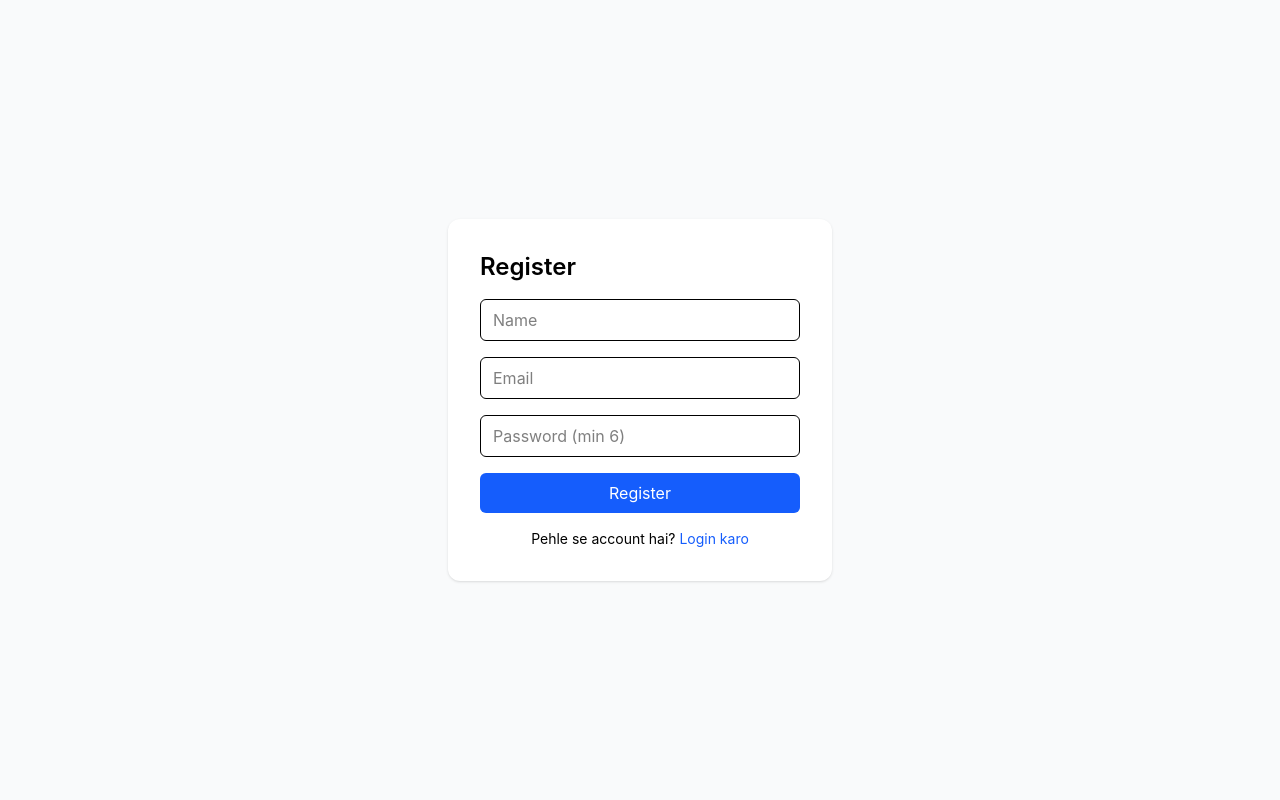
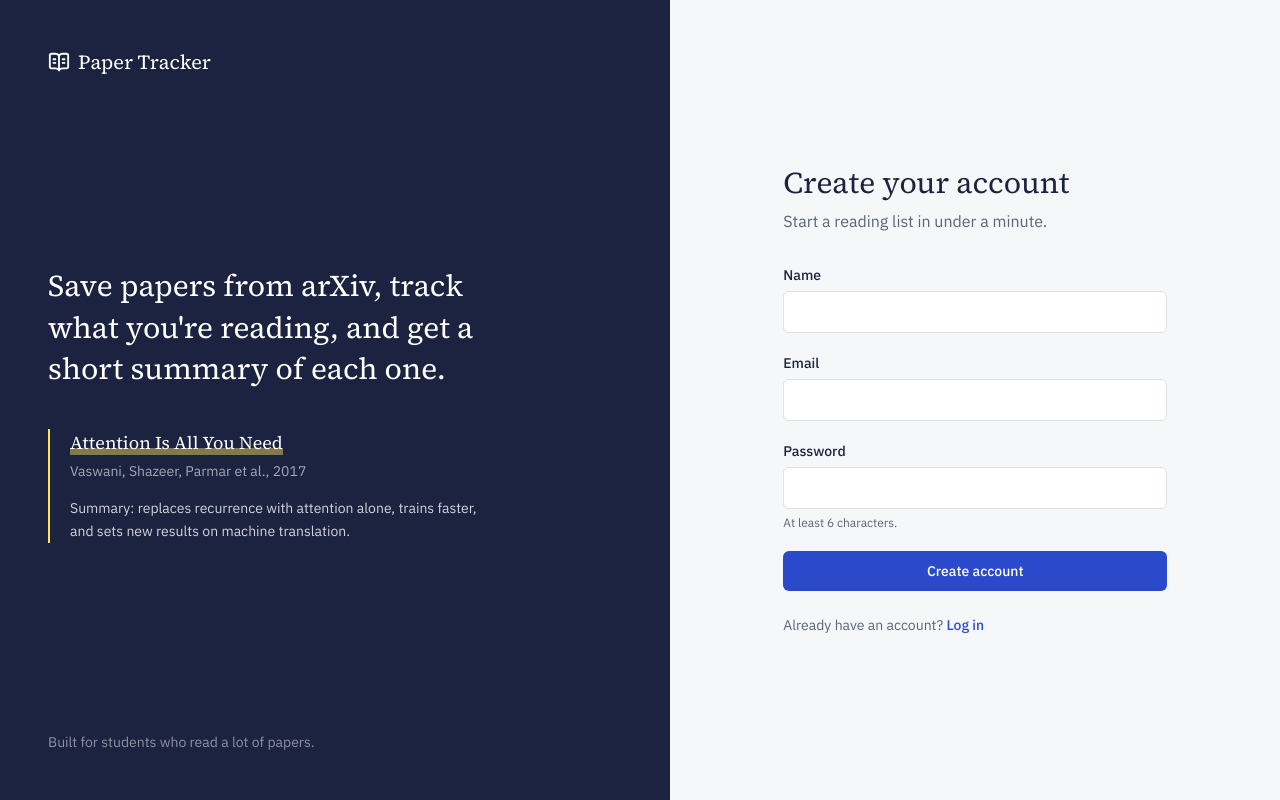
Before and after one commit to San1357/paper-tracker, a React (Vite) app in the folder client/: page /register in a window 1280 px wide. Built offline with nearby package versions, Linux system fonts and the light colour scheme; no server answers.

Commit message:
UI: design system, new auth pages and navbar

```diff
--- a/client/index.html
+++ b/client/index.html
@@ -4,7 +4,13 @@
     <meta charset="UTF-8" />
     <link rel="icon" type="image/svg+xml" href="/favicon.svg" />
     <meta name="viewport" content="width=device-width, initial-scale=1.0" />
-    <title>client</title>
+    <link rel="preconnect" href="https://fonts.googleapis.com" />
+    <link rel="preconnect" href="https://fonts.gstatic.com" crossorigin />
+    <link
+      href="https://fonts.googleapis.com/css2?family=IBM+Plex+Sans:wght@400;500;600&family=Source+Serif+4:opsz,wght@8..60,400;8..60,600&display=swap"
+      rel="stylesheet"
+    />
+    <title>Paper Tracker</title>
   </head>
   <body>
     <div id="root"></div>
--- a/client/package.json
+++ b/client/package.json
@@ -12,6 +12,7 @@
   "dependencies": {
     "@tailwindcss/vite": "^4.3.3",
     "axios": "^1.20.0",
+    "lucide-react": "^1.55.0",
     "react": "^19.2.8",
     "react-dom": "^19.2.8",
     "react-router-dom": "^7.18.4",
--- a/client/src/App.jsx
+++ b/client/src/App.jsx
@@ -9,9 +9,11 @@ import PaperDetail from "./pages/PaperDetail";
 
 function Layout() {
   return (
-    <div className="min-h-screen bg-gray-50">
+    <div className="min-h-screen">
       <Navbar />
-      <Outlet />
+      <main>
+        <Outlet />
+      </main>
     </div>
   );
 }
--- /dev/null
+++ b/client/src/components/AuthLayout.jsx
@@ -0,0 +1,51 @@
+import { BookOpenText } from "lucide-react";
+
+function Wordmark({ className = "" }) {
+  return (
+    <div className={`flex items-center gap-2 font-serif text-xl ${className}`}>
+      <BookOpenText size={22} aria-hidden="true" />
+      Paper Tracker
+    </div>
+  );
+}
+
+export default function AuthLayout({ title, subtitle, children, footer }) {
+  return (
+    <div className="grid min-h-screen lg:grid-cols-[1.1fr_1fr]">
+      {/* Left panel: sirf bade screen pe */}
+      <aside className="hidden flex-col justify-between bg-ink p-12 text-white lg:flex">
+        <Wordmark />
+
+        <div className="max-w-md">
+          <p className="font-serif text-3xl leading-snug">
+            Save papers from arXiv, track what you're reading, and get a short summary of each one.
+          </p>
+
+          <figure className="mt-10 border-l-2 border-highlight pl-5">
+            <p className="font-serif text-lg">
+              <span className="highlight-dark">Attention Is All You Need</span>
+            </p>
+            <p className="mt-1 text-sm text-white/60">Vaswani, Shazeer, Parmar et al., 2017</p>
+            <p className="mt-4 text-sm leading-relaxed text-white/80">
+              Summary: replaces recurrence with attention alone, trains faster, and sets new
+              results on machine translation.
+            </p>
+          </figure>
+        </div>
+
+        <p className="text-sm text-white/50">Built for students who read a lot of papers.</p>
+      </aside>
+
+      {/* Right: form */}
+      <main className="flex items-center justify-center p-6 sm:p-10">
+        <div className="w-full max-w-sm">
+          <Wordmark className="mb-10 text-ink lg:hidden" />
+          <h1 className="font-serif text-3xl">{title}</h1>
+          <p className="mt-2 text-ink-soft">{subtitle}</p>
+          <div className="mt-8">{children}</div>
+          {footer && <p className="mt-6 text-sm text-ink-soft">{footer}</p>}
+        </div>
+      </main>
+    </div>
+  );
+}
--- a/client/src/components/Navbar.jsx
+++ b/client/src/components/Navbar.jsx
@@ -1,9 +1,11 @@
 import { Link, useNavigate } from "react-router-dom";
+import { BookOpenText, Plus, LogOut } from "lucide-react";
 import { useAuth } from "../context/AuthContext";
 
 export default function Navbar() {
   const { user, logout } = useAuth();
   const navigate = useNavigate();
+  const initial = user?.name?.[0]?.toUpperCase() || "?";
 
   const handleLogout = () => {
     logout();
@@ -11,15 +13,38 @@ export default function Navbar() {
   };
 
   return (
-    <nav className="bg-white border-b px-6 py-3 flex items-center justify-between">
-      <Link to="/" className="text-lg font-semibold">📄 Paper Tracker</Link>
-      <div className="flex items-center gap-4">
-        <Link to="/papers/new" className="bg-blue-600 text-white px-3 py-1.5 rounded-md text-sm">
-          + Add Paper
+    <header className="sticky top-0 z-10 border-b border-rule bg-paper/90 backdrop-blur">
+      <div className="mx-auto flex h-16 max-w-6xl items-center justify-between px-4 sm:px-6">
+        <Link to="/" className="flex items-center gap-2 font-serif text-xl text-ink">
+          <BookOpenText size={22} className="text-pen" aria-hidden="true" />
+          Paper Tracker
         </Link>
-        <span className="text-sm text-gray-600">{user?.name}</span>
-        <button onClick={handleLogout} className="text-sm text-red-600">Logout</button>
+
+        <div className="flex items-center gap-3">
+          <Link to="/papers/new" className="btn btn-primary" aria-label="Add paper">
+            <Plus size={16} aria-hidden="true" />
+            <span className="hidden sm:inline">Add paper</span>
+          </Link>
+
+          <div className="flex items-center gap-2 border-l border-rule pl-3">
+            <span
+              className="grid h-8 w-8 place-items-center rounded-full bg-pen/10 text-sm font-semibold text-pen"
+              aria-hidden="true"
+            >
+              {initial}
+            </span>
+            <span className="hidden text-sm text-ink-soft md:inline">{user?.name}</span>
+            <button
+              onClick={handleLogout}
+              className="rounded-md p-2 text-ink-soft hover:bg-white hover:text-ink"
+              aria-label="Log out"
+              title="Log out"
+            >
+              <LogOut size={18} aria-hidden="true" />
+            </button>
+          </div>
+        </div>
       </div>
-    </nav>
+    </header>
   );
 }
--- a/client/src/index.css
+++ b/client/src/index.css
@@ -1 +1,67 @@
 @import "tailwindcss";
+
+/* Colors aur fonts: ab "bg-paper", "text-ink", "font-serif" jaisi classes kaam karengi */
+@theme {
+  --font-sans: "IBM Plex Sans", ui-sans-serif, system-ui, sans-serif;
+  --font-serif: "Source Serif 4", Georgia, serif;
+
+  --color-paper: #f6f7f9;
+  --color-ink: #1b2340;
+  --color-ink-soft: #5b6478;
+  --color-pen: #2b4acb;
+  --color-pen-dark: #1f37a0;
+  --color-rule: #dde1e8;
+  --color-highlight: #ffe45c;
+}
+
+body {
+  background: var(--color-paper);
+  color: var(--color-ink);
+  font-family: var(--font-sans);
+  -webkit-font-smoothing: antialiased;
+}
+
+/* Keyboard se navigate karne walon ke liye saaf focus ring */
+:focus-visible {
+  outline: 2px solid var(--color-pen);
+  outline-offset: 2px;
+}
+
+@layer components {
+  .btn {
+    @apply inline-flex items-center justify-center gap-2 rounded-md px-4 py-2 text-sm font-medium transition-colors disabled:cursor-not-allowed disabled:opacity-50;
+  }
+  .btn-primary {
+    @apply bg-pen text-white hover:bg-pen-dark;
+  }
+  .btn-secondary {
+    @apply border border-rule bg-white text-ink hover:bg-paper;
+  }
+  .btn-danger {
+    @apply border border-red-300 bg-white text-red-700 hover:bg-red-50;
+  }
+  .field {
+    @apply w-full rounded-md border border-rule bg-white px-3 py-2 text-ink transition-colors placeholder:text-ink-soft/60;
+  }
+  .field:focus {
+    @apply border-pen outline-none ring-2 ring-pen/15;
+  }
+  .label {
+    @apply mb-1.5 block text-sm font-medium text-ink;
+  }
+  .alert-error {
+    @apply rounded-md border border-red-200 bg-red-50 px-3 py-2 text-sm text-red-800;
+  }
+}
+
+/* Highlighter: text ke neeche wale hisse pe peela marker */
+.highlight {
+  background-image: linear-gradient(transparent 58%, rgb(255 228 92 / 0.85) 58%);
+  box-decoration-break: clone;
+  -webkit-box-decoration-break: clone;
+}
+.highlight-dark {
+  background-image: linear-gradient(transparent 70%, rgb(255 228 92 / 0.45) 70%);
+  box-decoration-break: clone;
+  -webkit-box-decoration-break: clone;
+}
--- a/client/src/pages/Login.jsx
+++ b/client/src/pages/Login.jsx
@@ -1,6 +1,10 @@
 import { useState } from "react";
 import { Link, useNavigate } from "react-router-dom";
 import { useAuth } from "../context/AuthContext";
+import AuthLayout from "../components/AuthLayout";
+
+export const networkError =
+  "Can't reach the server. If the app was idle, it can take up to a minute to wake up. Try again.";
 
 export default function Login() {
   const { login } = useAuth();
@@ -18,34 +22,41 @@ export default function Login() {
       await login(email, password);
       navigate("/");
     } catch (err) {
-      setError(err.response?.data?.message || "Kuch gadbad ho gayi");
+      setError(err.response ? err.response.data?.message || "Login failed." : networkError);
     } finally {
       setLoading(false);
     }
   };
 
   return (
-    <div className="min-h-screen flex items-center justify-center bg-gray-50">
-      <form onSubmit={handleSubmit} className="bg-white p-8 rounded-xl shadow w-full max-w-sm space-y-4">
-        <h1 className="text-2xl font-semibold">Login</h1>
-        {error && <p className="text-sm text-red-600 bg-red-50 p-2 rounded">{error}</p>}
-        <input
-          type="email" placeholder="Email" required
-          value={email} onChange={(e) => setEmail(e.target.value)}
-          className="w-full border rounded-md px-3 py-2"
-        />
-        <input
-          type="password" placeholder="Password" required
-          value={password} onChange={(e) => setPassword(e.target.value)}
-          className="w-full border rounded-md px-3 py-2"
-        />
-        <button disabled={loading} className="w-full bg-blue-600 text-white py-2 rounded-md disabled:opacity-50">
-          {loading ? "Logging in..." : "Login"}
+    <AuthLayout
+      title="Welcome back"
+      subtitle="Log in to see your reading list."
+      footer={
+        <>
+          New here?{" "}
+          <Link to="/register" className="font-medium text-pen hover:underline">
+            Create an account
+          </Link>
+        </>
+      }
+    >
+      <form onSubmit={handleSubmit} className="space-y-5">
+        {error && <p className="alert-error" role="alert">{error}</p>}
+        <div>
+          <label htmlFor="email" className="label">Email</label>
+          <input id="email" type="email" required autoComplete="email"
+            value={email} onChange={(e) => setEmail(e.target.value)} className="field" />
+        </div>
+        <div>
+          <label htmlFor="password" className="label">Password</label>
+          <input id="password" type="password" required autoComplete="current-password"
+            value={password} onChange={(e) => setPassword(e.target.value)} className="field" />
+        </div>
+        <button disabled={loading} className="btn btn-primary w-full py-2.5">
+          {loading ? "Logging in..." : "Log in"}
         </button>
-        <p className="text-sm text-center">
-          Account nahi hai? <Link to="/register" className="text-blue-600">Register karo</Link>
-        </p>
       </form>
-    </div>
+    </AuthLayout>
   );
 }
--- a/client/src/pages/Register.jsx
+++ b/client/src/pages/Register.jsx
@@ -1,6 +1,8 @@
 import { useState } from "react";
 import { Link, useNavigate } from "react-router-dom";
 import { useAuth } from "../context/AuthContext";
+import AuthLayout from "../components/AuthLayout";
+import { networkError } from "./Login";
 
 export default function Register() {
   const { register } = useAuth();
@@ -19,30 +21,45 @@ export default function Register() {
       await register(form.name, form.email, form.password);
       navigate("/");
     } catch (err) {
-      setError(err.response?.data?.message || "Kuch gadbad ho gayi");
+      setError(err.response ? err.response.data?.message || "Sign up failed." : networkError);
     } finally {
       setLoading(false);
     }
   };
 
   return (
-    <div className="min-h-screen flex items-center justify-center bg-gray-50">
-      <form onSubmit={handleSubmit} className="bg-white p-8 rounded-xl shadow w-full max-w-sm space-y-4">
-        <h1 className="text-2xl font-semibold">Register</h1>
-        {error && <p className="text-sm text-red-600 bg-red-50 p-2 rounded">{error}</p>}
-        <input name="name" placeholder="Name" required value={form.name}
-          onChange={handleChange} className="w-full border rounded-md px-3 py-2" />
-        <input name="email" type="email" placeholder="Email" required value={form.email}
-          onChange={handleChange} className="w-full border rounded-md px-3 py-2" />
-        <input name="password" type="password" placeholder="Password (min 6)" required minLength={6}
-          value={form.password} onChange={handleChange} className="w-full border rounded-md px-3 py-2" />
-        <button disabled={loading} className="w-full bg-blue-600 text-white py-2 rounded-md disabled:opacity-50">
-          {loading ? "Creating account..." : "Register"}
+    <AuthLayout
+      title="Create your account"
+      subtitle="Start a reading list in under a minute."
+      footer={
+        <>
+          Already have an account?{" "}
+          <Link to="/login" className="font-medium text-pen hover:underline">Log in</Link>
+        </>
+      }
+    >
+      <form onSubmit={handleSubmit} className="space-y-5">
+        {error && <p className="alert-error" role="alert">{error}</p>}
+        <div>
+          <label htmlFor="name" className="label">Name</label>
+          <input id="name" name="name" required autoComplete="name"
+            value={form.name} onChange={handleChange} className="field" />
+        </div>
+        <div>
+          <label htmlFor="email" className="label">Email</label>
+          <input id="email" name="email" type="email" required autoComplete="email"
+            value={form.email} onChange={handleChange} className="field" />
+        </div>
+        <div>
+          <label htmlFor="password" className="label">Password</label>
+          <input id="password" name="password" type="password" required minLength={6}
+            autoComplete="new-password" value={form.password} onChange={handleChange} className="field" />
+          <p className="mt-1.5 text-xs text-ink-soft">At least 6 characters.</p>
+        </div>
+        <button disabled={loading} className="btn btn-primary w-full py-2.5">
+          {loading ? "Creating account..." : "Create account"}
         </button>
-        <p className="text-sm text-center">
-          Pehle se account hai? <Link to="/login" className="text-blue-600">Login karo</Link>
-        </p>
       </form>
-    </div>
+    </AuthLayout>
   );
 }
```
Also changed, not shown: 1 other file (tests, documents, lock files or other folders).
